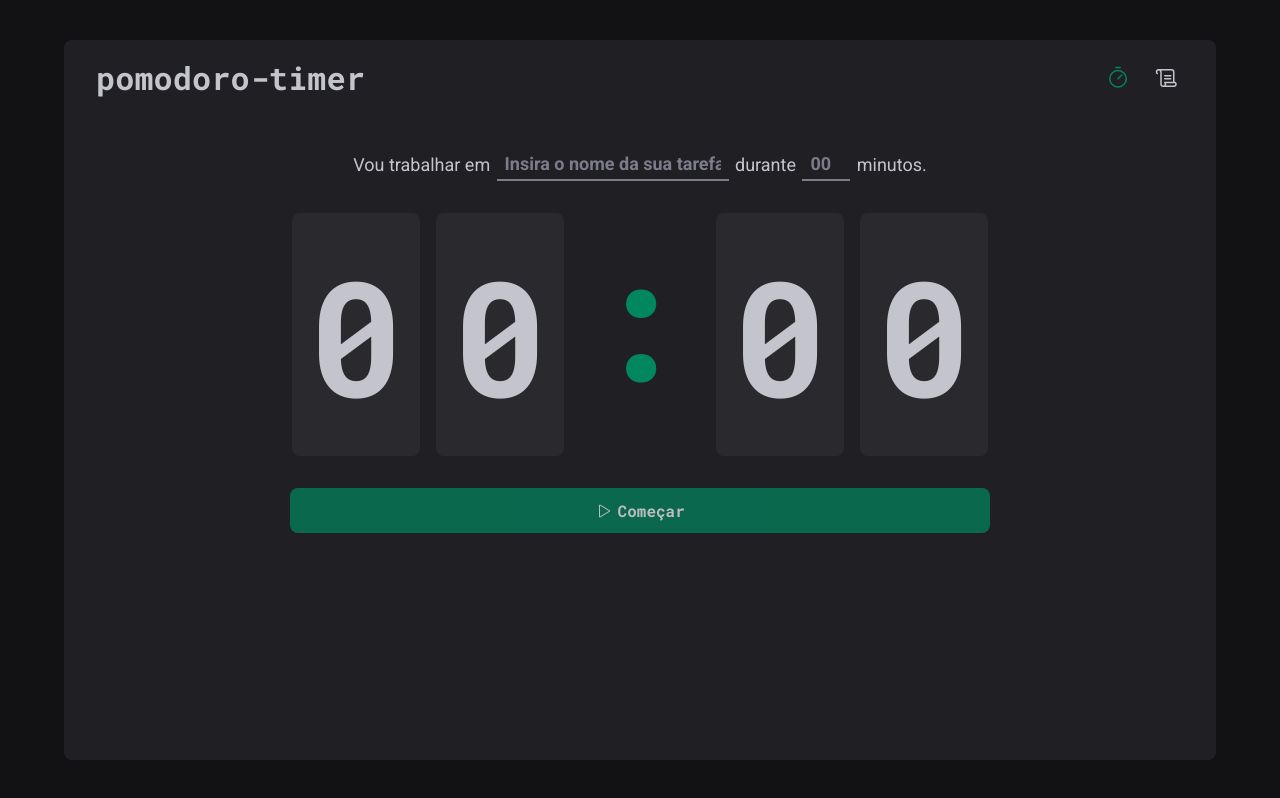
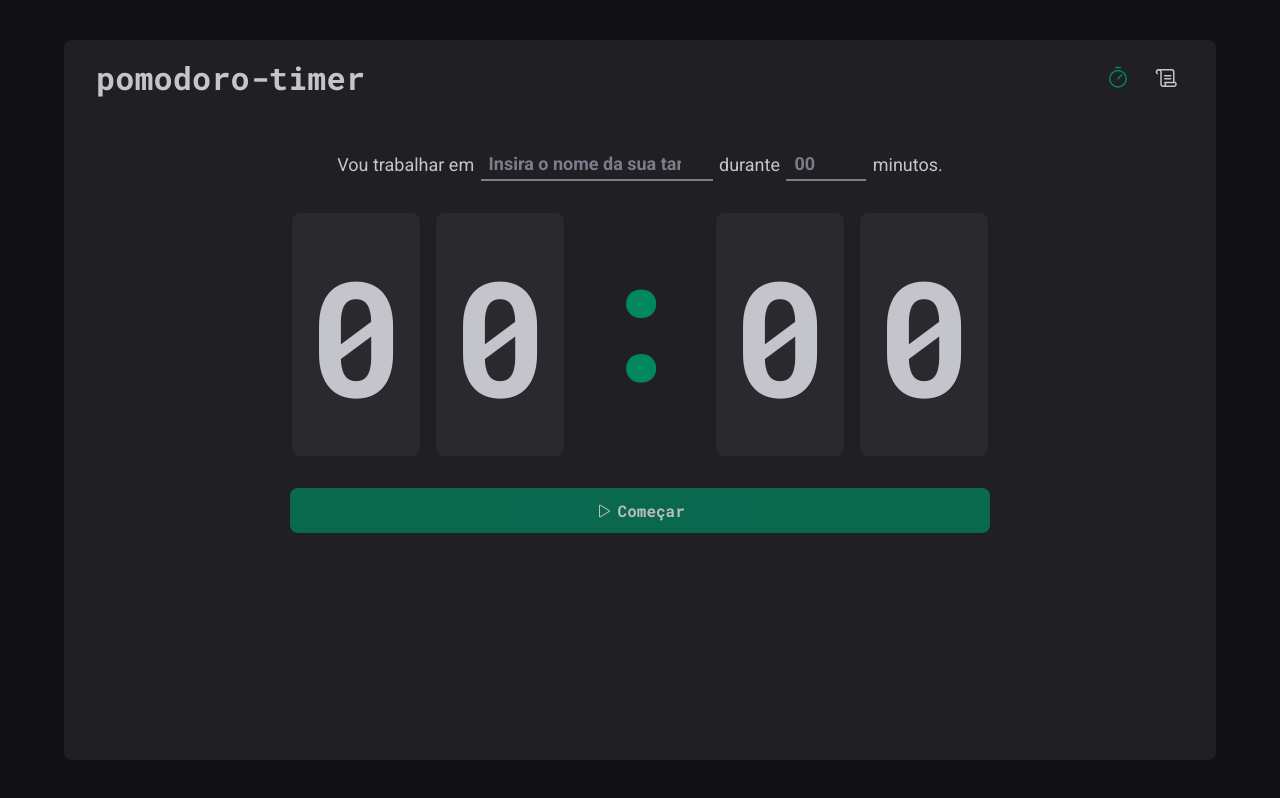
Before and after one commit to ItanuRomero/pomodoro-timer, a React (Vite) app: page / in a window 1280 px wide. Built offline with nearby package versions, Linux system fonts and the light colour scheme.

Commit message:
feat(input): change config

```diff
--- a/src/pages/Home/index.tsx
+++ b/src/pages/Home/index.tsx
@@ -21,13 +21,26 @@ export function Home() {
             name="subject"
             id="subject"
             placeholder="Insira o nome da sua tarefa"
+            list="suggestions"
           />
+
+          <datalist id="suggestions">
+            <option value="Design" />
+            <option value="Develop" />
+            <option value="Test" />
+            <option value="Merge" />
+            <option value="Build" />
+            <option value="Deploy" />
+          </datalist>
           <label htmlFor="minutes">durante</label>
           <MinutesInput
-            type="number  "
+            type="number"
             name="minutes"
             id="minutes"
             placeholder="00"
+            step={5}
+            min={5}
+            max={60}
           />
           <span>minutos.</span>
         </FormContainer>
--- a/src/pages/Home/styles.ts
+++ b/src/pages/Home/styles.ts
@@ -52,7 +52,7 @@ export const SubjectInput = styled(BaseInput)`
 `
 
 export const MinutesInput = styled(BaseInput)`
-  width: 2rem;
+  width: 4rem;
 `
 
 export const CountDownContainer = styled.div`
```
